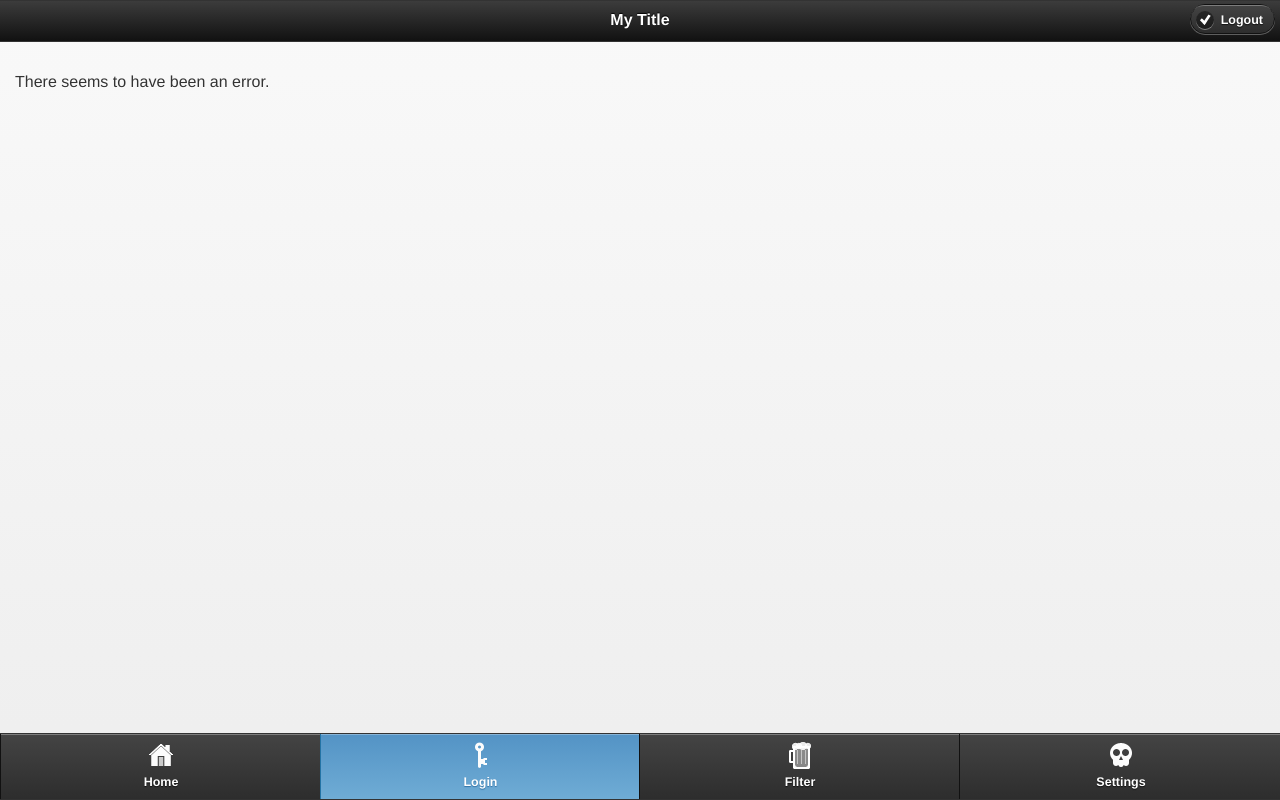
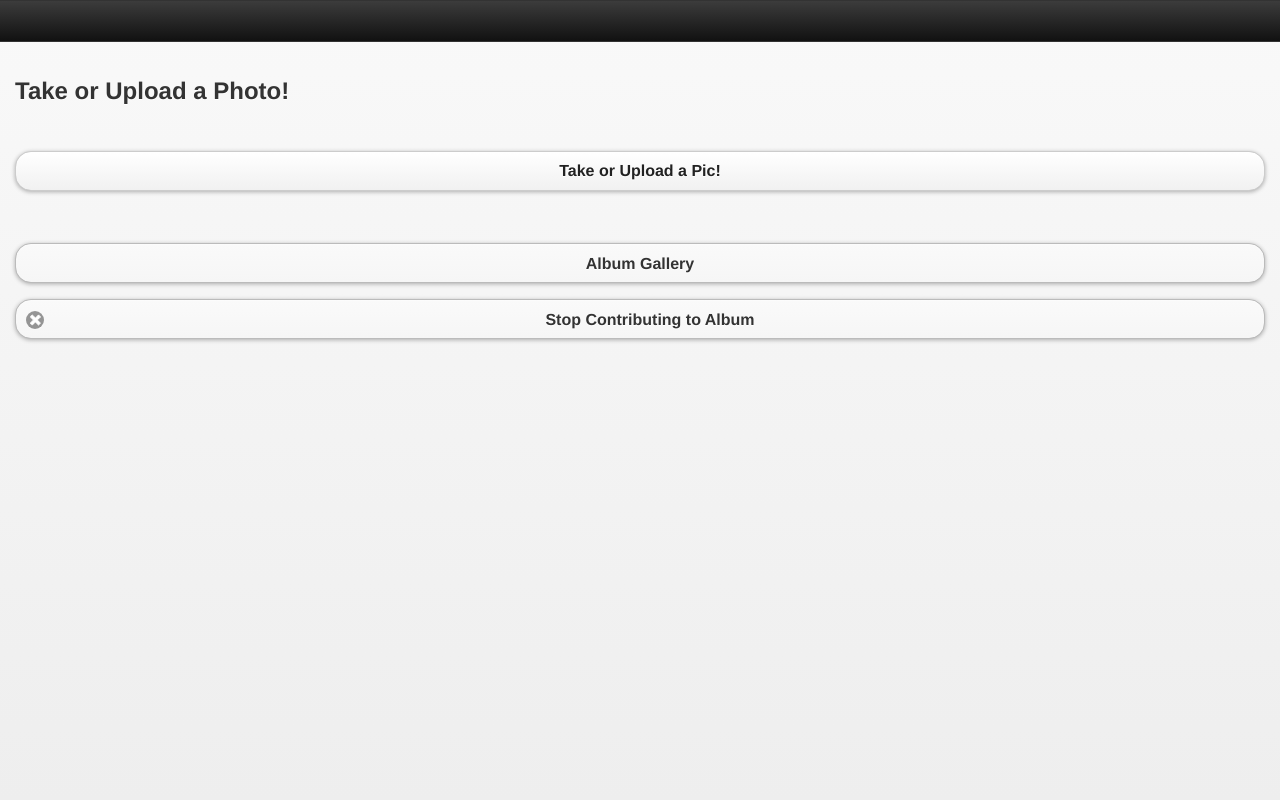
Before and after one commit to dannydiekroeger/PhotoApp, a PHP site: page /enter.php in a window 1280 px wide. Run offline with PHP 8.4, Linux system fonts and the light colour scheme; data that the repository does not hold is empty.

Commit message:
aieee conio. now an album says the correct name of that album when you create. this is frustrating.

```diff
--- a/enter.php
+++ b/enter.php
@@ -19,46 +19,76 @@
 </head>
 <body>
 
-<div data-role="page">
+<!-- Album page-->
+<div data-role="page" id="Album">
 
-	<div data-role="header">
-		<h1>My Title</h1>
-		<a href="#" data-icon="check" id="logout" class="ui-btn-right">Logout</a>
 
-	</div><!-- /header -->
-
+	<!-- Header in PHP -->
+	<?php echo "<div data-role='header'><h1>".$_POST["album"]."</h1></div>"; ?>
 	<div data-role="content">
 
-		<?php
-		// This is a hack. You should connect to a database here.
-		if ($_POST["username"] == "oi") {
-			?>
 		<script type="text/javascript">
 				// Save the username in local storage. That way you
 				// can access it later even if the user closes the app.
-				localStorage.setItem('username', '<?=$_POST["username"]?>');
+				localStorage.setItem('album', '<?=$_POST["album"]?>');
 		</script>
+
 		<?php
-			echo "<p>Thank you, <strong>".$_POST["username"]."</strong>. You are now logged in.</p>";
-		} else {
-			echo "<p>There seems to have been an error.</p>";
+		if ($_POST["album"] == "album") {
 		}
+		?>
 
 
-		?>
-	</div><!-- /content -->
+	<!--Camera access -->
+		<div class="container">
 
-	<div data-role="footer" data-id="samebar" class="nav-glyphish-example" data-position="fixed" data-tap-toggle="false">
-		<div data-role="navbar" class="nav-glyphish-example" data-grid="c">
-		<ul>
-			<li><a href="index.php" id="home" data-icon="custom">Home</a></li>
-			<li><a href="login.php" id="key" data-icon="custom" class="ui-btn-active">Login</a></li>
-			<li><a href="filter.php" id="beer" data-icon="custom">Filter</a></li>
-			<li><a href="#" id="skull" data-icon="custom">Settings</a></li>
-		</ul>
+            <div class="upload_form_cont">
+                <form id="upload_form" enctype="multipart/form-data" method="post" action="upload.php">
+                    <div>
+                        <div><h2 for="image_file">Take or Upload a Photo!</h2>
+
+                        </div>
+
+                        </br>
+                        <input type="button" value="Take or Upload a Pic!" onclick="uploadButton()" />
+                        <!-- make it upload right away, not "fileSelected()"
+                        onchange="startUploading();"-->
+                        <div><input type="file" name="image_file" id="image_file" onchange="enter.php/#Albumgallery" style="display:none"/></div>
+                    </div>
+                    <!--
+                    <div>
+                    </br>
+                    <input type="button" value="Add Photo to Album" onclick="startUploading()" />
+                    </div>
+                    -->
+                    </br></br>
+<a href="#Albumgallery" data-role="button" data-theme="d">Album Gallery</a>
+           	<p><a href="#confirmAlbumLeave" data-role="button" data-theme="d" data-icon="delete" data-pos="right" data-rel="dialog">Stop Contributing to Album</a></p>
+                    <div id="fileinfo">
+                        <div id="filename"></div>
+                        <div id="filesize"></div>
+                        <div id="filetype"></div>
+                        <div id="filedim"></div>
+                    </div>
+                    <div id="progress_info">
+                        <div id="progress"></div>
+                        <div id="progress_percent">&nbsp;</div>
+                        <div class="clear_both"></div>
+                        <div>
+                            <div id="speed">&nbsp;</div>
+                            <div id="remaining">&nbsp;</div>
+                            <div id="b_transfered">&nbsp;</div>
+                            <div class="clear_both"></div>
+                        </div>
+                        <div id="upload_response"></div>
+                    </div>
+                </form>
+                <img id="preview" />
             </div>
         </div>
+		<!-- end camera access-->
 
+	</div><!-- /content -->
 		<script type="text/javascript">
 		$("#logout").click(function() {
 			localStorage.removeItem('username');
@@ -66,7 +96,12 @@
 			$("#logout").hide();
 		});
 	</script>
-</div><!-- /page -->
+</div><!-- end Album page-->
+
+<script type="text/javascript">
+
+
+</script>
 
 </body>
 </html>
```
Also changed, not shown: index.php (+54 -129 lines), pageone.html (added, +21 -0 lines). Lines whose indentation alone changed are shown as unchanged.
